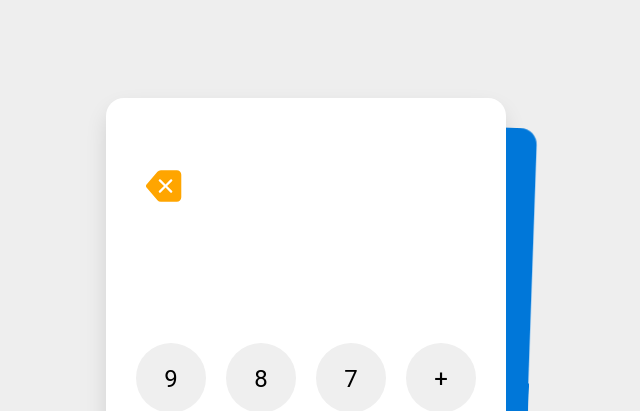
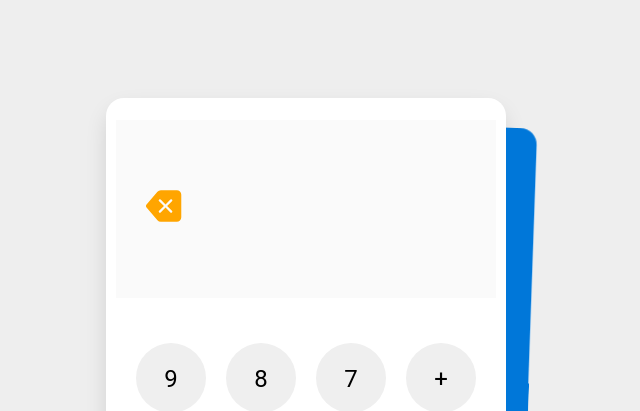
Before and after one commit to faridmarconi/calculadora-test, a React (Create React App) app: page / in a window 1280 px wide. Shown: the top 411 px of the page, without its empty margins (342-982 px from the left). Built offline with nearby package versions, Linux system fonts and the light colour scheme; the HTML template or start-up script is replaced by a standard one.

Commit message:
ajustes css calculadora

```diff
--- a/src/components/Calculator.jsx
+++ b/src/components/Calculator.jsx
@@ -32,7 +32,7 @@ export default function Calculator() {
       <div className="calculator">
         <div className="result">
           <span className="clean" onClick={clear}><BsBackspaceFill /></span>
-          <input type="text" value={result} />
+          <input type="text" value={result} disabled/>
 
         </div>
       <div className="teclado">
--- a/src/components/style.css
+++ b/src/components/style.css
@@ -1,5 +1,4 @@
 .calculator {
-    /* width:  30%; */
     overflow: hidden;
 }
 
@@ -51,6 +50,7 @@
 
 .result input[type="text"] {
     width: 80%;
+    height: 80%;
     border: none;
     font-size: 2em;
     font-weight: bold;
@@ -72,7 +72,7 @@
 
 .clean{
     position: absolute;
-    top: 70px;
+    top: 90px;
     left: 10%;
 }
 
```
